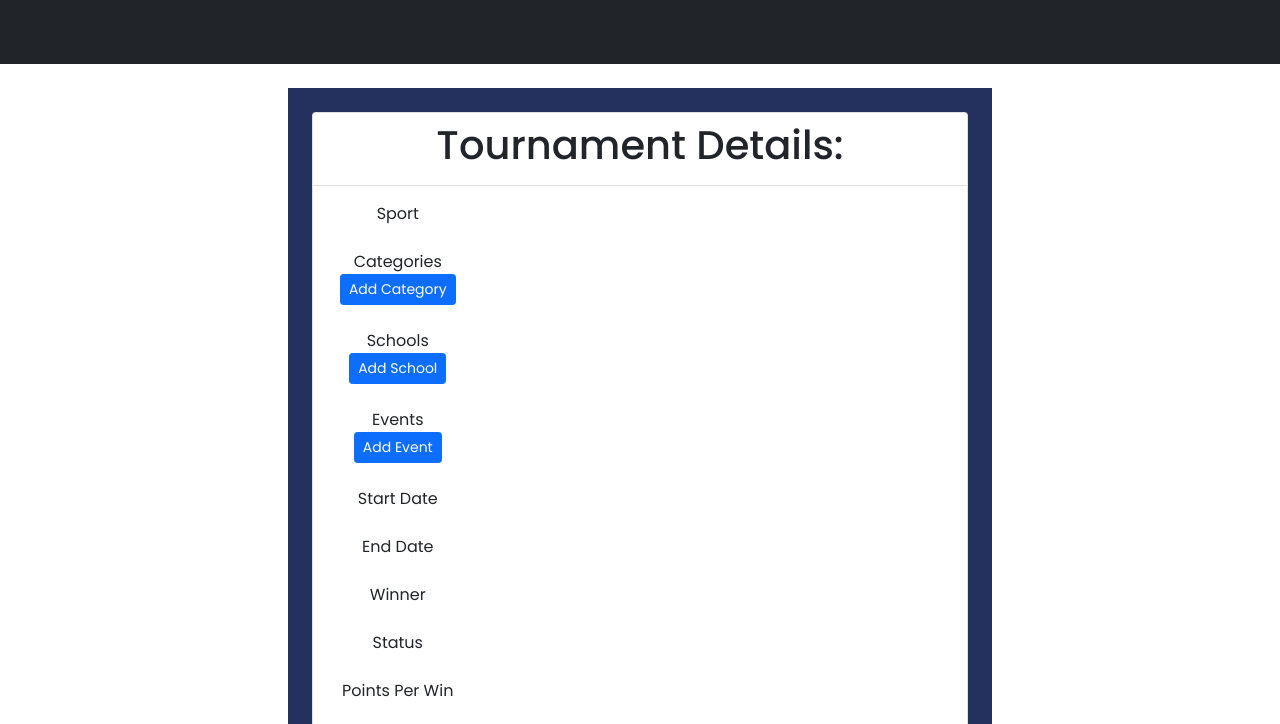
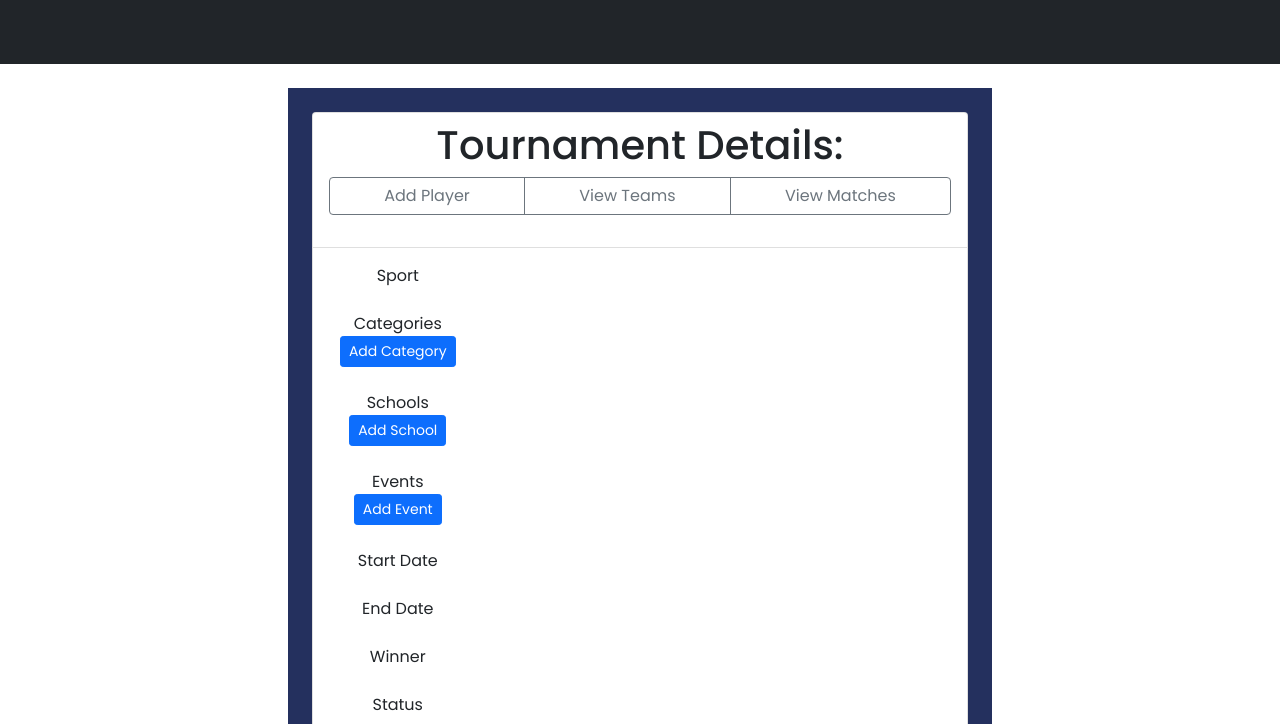
Before and after one commit to lakimapturn/tournament-backend, a Django app: template TournamentTracker/templates/Tournament/tournament-details.html in a window 1280 px wide. Shown: the top 724 px of the page. Run offline with Django 3.2, Linux system fonts and the light colour scheme; the template is opened without the code that fills it, so the values that code supplies are empty; parts of the project's set-up code (start-up, migrations or seed data) failed here and were passed over.

Commit message:
reduced links in header and added link to admin

```diff
--- a/TournamentTracker/templates/Tournament/details/schools.html
+++ b/TournamentTracker/templates/Tournament/details/schools.html
@@ -4,7 +4,6 @@
       <th scope="col">#</th>
       <th>Name</th>
       <th>Logo</th>
-      <th>Points</th>
       <th></th>
     </tr>
 </thead>
@@ -14,7 +13,6 @@
     <td>{{forloop.counter}}</td>
     <td>{{object.name}}</td>
     <td><img src="{{object.logo}}" alt="school-logo" /></td>
-    <td>{{object.points}}</td>
     <td>
       <a
         type="button"
--- a/TournamentTracker/templates/Tournament/layout.html
+++ b/TournamentTracker/templates/Tournament/layout.html
@@ -55,12 +55,6 @@
                 >Home</a
               >
             </li>
-            <!-- <li>
-              <a
-                class="nav-link px-2 text-white"
-                >Schools</a
-              >
-            </li> -->
             <li>
               <a
                 href="{% url 'details_tournament' %}"
@@ -70,16 +64,9 @@
             </li>
             <li>
               <a
-                href="{% url 'details_team' %}"
+                href="{% url 'details_school' %}"
                 class="nav-link px-2 text-white"
-                >Teams</a
-              >
-            </li>
-            <li class="nav-item">
-              <a
-                href="{% url 'details_player' %}"
-                class="nav-link px-2 text-white"
-                >Players</a
+                >Schools</a
               >
             </li>
             <li class="nav-item dropdown">
@@ -99,17 +86,17 @@
                     >Tournament</a
                   >
                 </li>
+                <li><hr class="dropdown-divider" /></li>
                 <li>
                   <a class="dropdown-item" href="{% url 'add_school' %}"
                     >School</a
                   >
                 </li>
-                <!-- <li><hr class="dropdown-divider" /></li> -->
-                <li>
+                <!-- <li>
                   <a class="dropdown-item" href="{% url 'add_player' %}"
                     >Player</a
                   >
-                </li>
+                </li> -->
               </ul>
             </li>
           </ul>
@@ -123,6 +110,9 @@
             />
           </form> -->
           <div class="text-end">
+            {% if request.user.is_superuser %}
+            <a type="button" href="/admin" class="btn btn-dark me-2">Admin</a>
+            {% endif %}
             <a
               type="button"
               class="btn btn-outline-light me-2"
--- a/TournamentTracker/templates/Tournament/tournament-details.html
+++ b/TournamentTracker/templates/Tournament/tournament-details.html
@@ -7,6 +7,32 @@
     <div class="card-header bg-transparent">
       <!-- prettier-ignore -->
       <h1 class="display-">Tournament Details: <br /> {{object.name}}</h1>
+      <div class="row align-items-center">
+        <div class="btn-group" role="group" aria-label="Basic outlined example">
+          <a
+            href="{% url 'add_player' object.id %}"
+            type="button"
+            class="btn btn-outline-secondary"
+          >
+            Add Player
+          </a>
+          <a
+            href="{% url 'details_team' object.id %}"
+            type="button"
+            class="btn btn-outline-secondary"
+          >
+            View Teams
+          </a>
+          <a
+            href="{% url 'details_match' object.id %}"
+            type="button"
+            class="btn btn-outline-secondary"
+          >
+            View Matches
+          </a>
+        </div>
+      </div>
+      <br />
     </div>
     <div class="card-body">
       <div class="row align-items-center">
--- a/TournamentTracker/urls.py
+++ b/TournamentTracker/urls.py
@@ -24,7 +24,7 @@ urlpatterns = [
     path('school/add', login_required(views.SchoolCreate.as_view()), name="add_school"),
     path('school/add/<int:tournament_id>', login_required(views.MultiSchoolCreate.as_view()), name="add_school"),
     path('school/edit/<int:pk>', login_required(views.SchoolEdit.as_view()), name="edit_school"),
-    # path('school/details', login_required(views.SchoolDetails.as_view()), name="details_school"),
+    path('school/details', login_required(views.SchoolDetails.as_view()), name="details_school"),
 
     path('team/add/<int:tournament_id>', login_required(views.TeamCreate.as_view()), name="add_team"),
     path('team/add', login_required(views.TeamCreate.as_view()), name="add_team"),
```
Also changed, not shown: TournamentTracker/views.py (+9 -11 lines).
